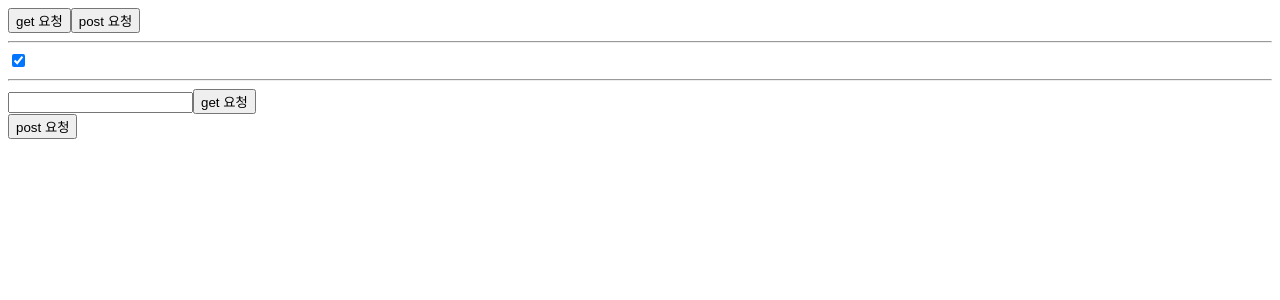
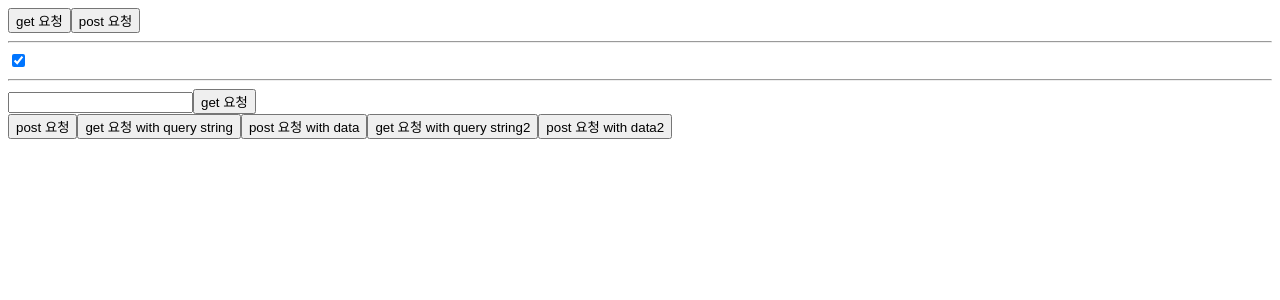
Before and after one commit to hagop5989/react20240509, a React (Vite) app: page / in a window 1280 px wide. Shown: the top 300 px of the page. Built offline with nearby package versions, Linux system fonts and the light colour scheme.

Commit message:
20240516 react- 공부  get,post 요청 핸들러메소드 작성3 (학원)

```diff
--- a/src/App.jsx
+++ b/src/App.jsx
@@ -27,7 +27,42 @@ function App(props) {
     axios.post("/api/someurl2");
   }
 
+  function handleClickButton5() {
+    const params = new URLSearchParams();
+    params.append("id", 3);
+    params.append("name", "흥민");
+    params.append("email", "son@son.com");
+    axios.get(`/api/someurl3?${params}`);
+  }
+
   const [employeeId, setEmployeeId] = useState("");
+
+  function handleClickButton6() {
+    const params = new URLSearchParams();
+    params.append("id", 5);
+    params.append("city", "seoul");
+    params.append("country", "한국");
+    axios.post("/api/someurl3", params); // post 는 body 에 붙어서 나가기에 이렇게 작성
+  }
+
+  function handleClickButton7() {
+    const params = new URLSearchParams();
+    params.append("name", "son");
+    params.append("name", "lee");
+    params.append("age", 33);
+    params.append("country", "한국");
+    axios.get(`/api/someurl4?${params}`);
+  }
+
+  function handleClickButton8() {
+    const params = new URLSearchParams();
+
+    params.append("day", "2024-05-16");
+    params.append("time", "오전 10시 25분");
+    params.append("dayDetail", "목요일");
+    params.append("now", new Date().toLocaleTimeString());
+    axios.post("/api/someurl4", params);
+  }
 
   return (
     <div>
@@ -45,6 +80,10 @@ function App(props) {
       <button onClick={handleClickButton3}>get 요청</button>
       {ck && <div>{data}</div>}
       <button onClick={handleClickButton4}>post 요청</button>
+      <button onClick={handleClickButton5}>get 요청 with query string</button>
+      <button onClick={handleClickButton6}>post 요청 with data</button>
+      <button onClick={handleClickButton7}>get 요청 with query string2</button>
+      <button onClick={handleClickButton8}>post 요청 with data2</button>
     </div>
   );
 }
```
